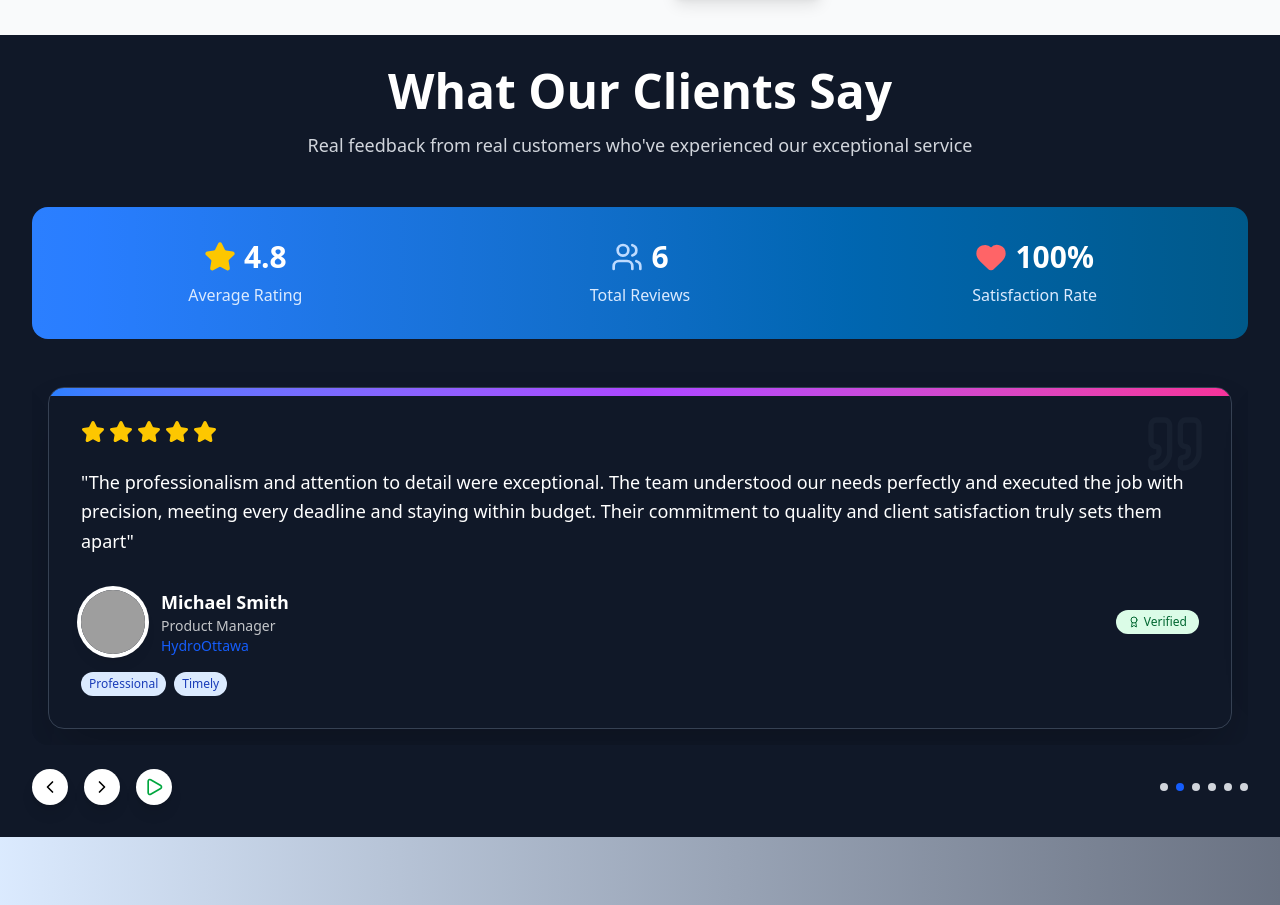
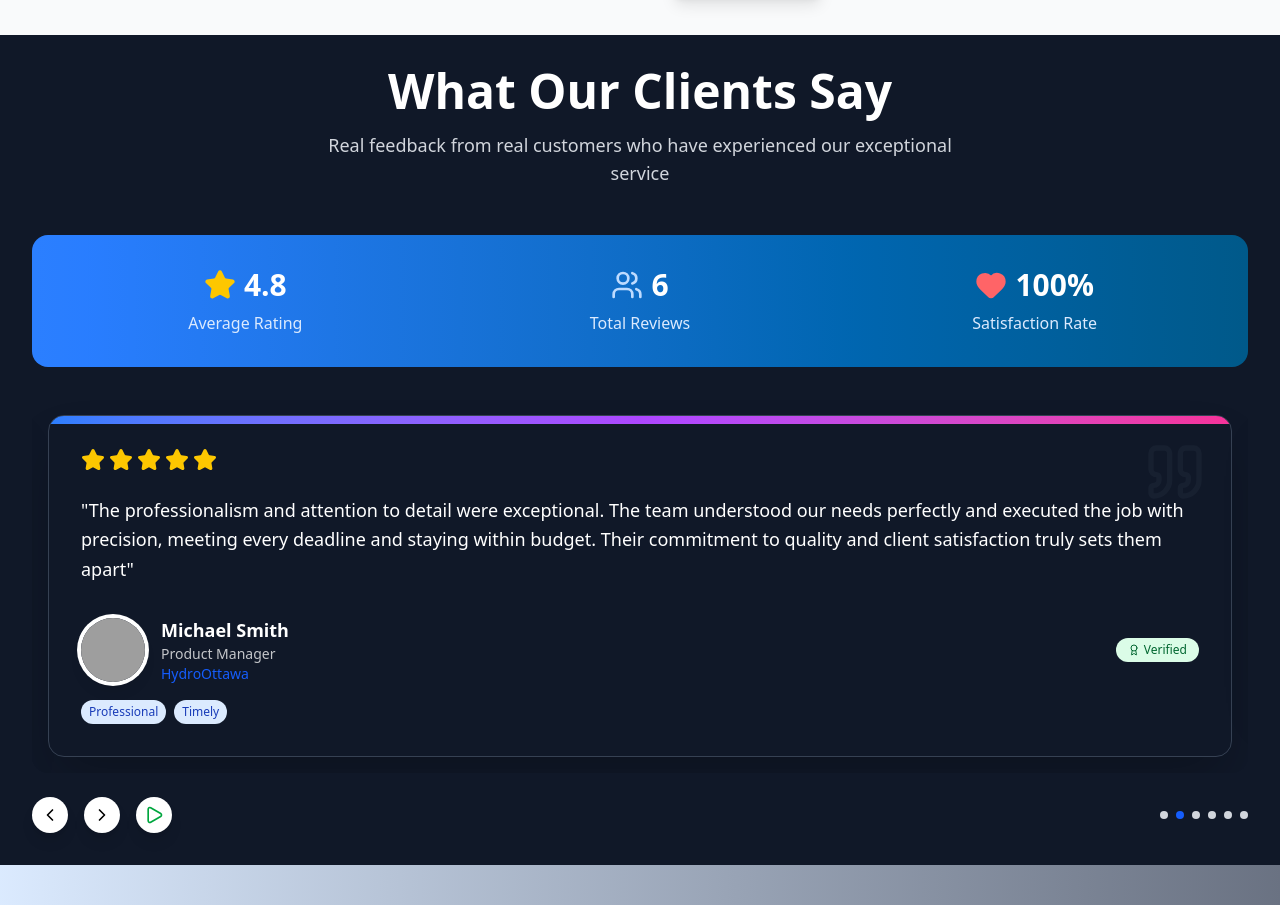
Before and after one commit to ronnymarca81/reyesms-web, a React (Vite) app: page / in a window 1280 px wide. Shown: the part 3180-4085 px from the top of the page. Built offline with nearby package versions, Linux system fonts and the light colour scheme; grey boxes are pictures that could not be loaded.

Commit message:
Updatting Testimonial description

```diff
--- a/src/components/ui/Testimonial/TestimonialComponent.tsx
+++ b/src/components/ui/Testimonial/TestimonialComponent.tsx
@@ -91,7 +91,7 @@ export const TestimonialComponent: React.FC<TestimonialProps> = ({
               theme === "dark" ? "text-gray-300" : "text-gray-600"
             }`}
           >
-            Real feedback from real customers who've experienced our exceptional
+            Real feedback from real customers who have experienced our exceptional
             service
           </p>
         </div>
```
